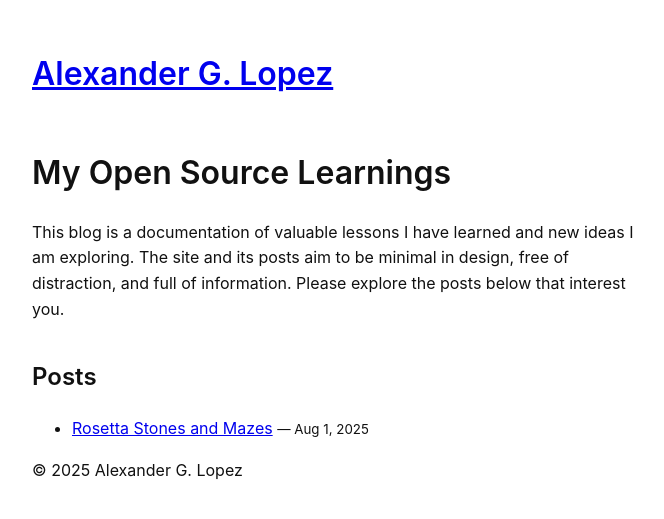
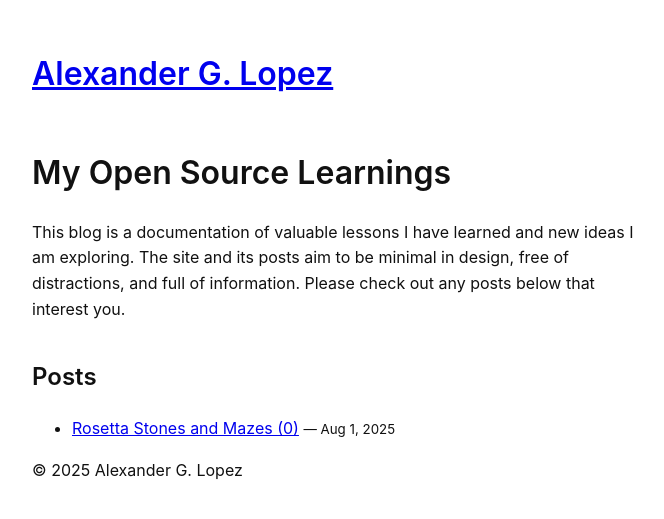
Before and after one commit to agl-alexglopez/agl-alexglopez.github.io, a Jekyll site: the page built from index.md, in a window 1280 px wide. Shown: the top 519 px of the page, without its empty margins (304-968 px from the left). Built offline with Jekyll 4.4.1, drawn with Linux system fonts in a browser that asks for light colours; some web fonts are replaced.

```diff
--- a/assets/css/style.css
+++ b/assets/css/style.css
@@ -21,6 +21,17 @@ body {
 h1, h2, h3, h4 {
   font-weight: 600;
   margin-top: 1.5em;
+}
+
+blockquote {
+  background-color: #F8F8F8;
+  border-left: 1px solid;
+  margin: 1.6em 10%;
+  padding: .75em 1em;
+}
+
+blockquote p:last-child {
+  margin-bottom: 0;
 }
 
 /* Images: responsive and centered */
--- a/index.md
+++ b/index.md
@@ -5,7 +5,7 @@ title: Home
 
 # My Open Source Learnings
 
-This blog is a documentation of valuable lessons I have learned and new ideas I am exploring. The site and its posts aim to be minimal in design, free of distraction, and full of information. Please explore the posts below that interest you.
+This blog is a documentation of valuable lessons I have learned and new ideas I am exploring. The site and its posts aim to be minimal in design, free of distractions, and full of information. Please check out any posts below that interest you.
 
 ## Posts
 
```
Also changed, not shown: _posts/2025-08-01-rosetta-stones-and-mazes-0.md (added, +71 -0 lines), _posts/2025-08-01-rosetta-stones-and-mazes.md (deleted, +0 -56 lines).
